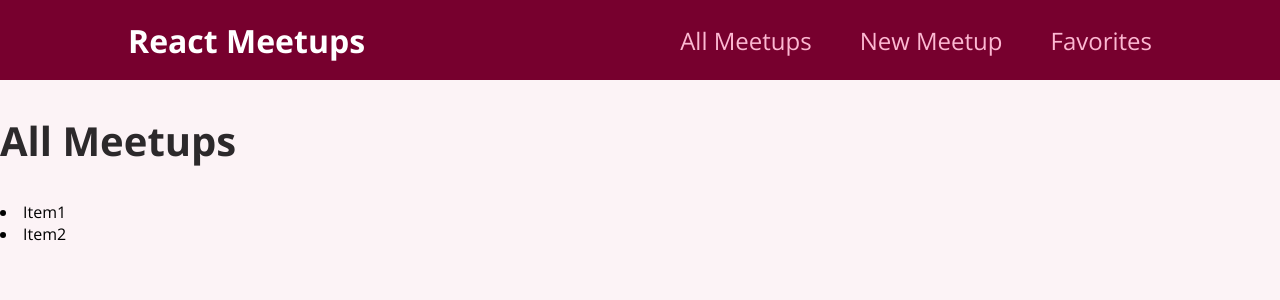
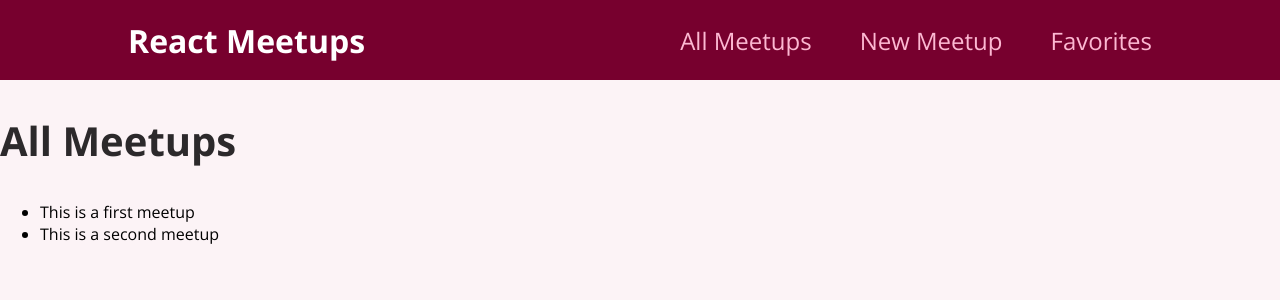
Before and after one commit to michael-whitaker-xc/react-nextjs-course, a React (Create React App) app: page / in a window 1280 px wide. Shown: the top 300 px of the page. Built offline with nearby package versions, Linux system fonts and the light colour scheme.

Commit message:
Basic use of th dmy  dta to rendr list on the page

```diff
--- a/src/pages/AllMeetups.js
+++ b/src/pages/AllMeetups.js
@@ -20,10 +20,16 @@
 ];
 
 function AllMeetupsPage() {
-  return <section>
+  return (
+    <section>
       <h1>All Meetups</h1>
-      {[<li>Item1</li>,<li>Item2</li>]}
-  </section>;
+      <ul>
+        {DUMMY_DATA.map((meetup) => {
+          return <li>{meetup.title}</li>;
+        })}
+      </ul>
+    </section>
+  );
 }
 
 export default AllMeetupsPage;
```
